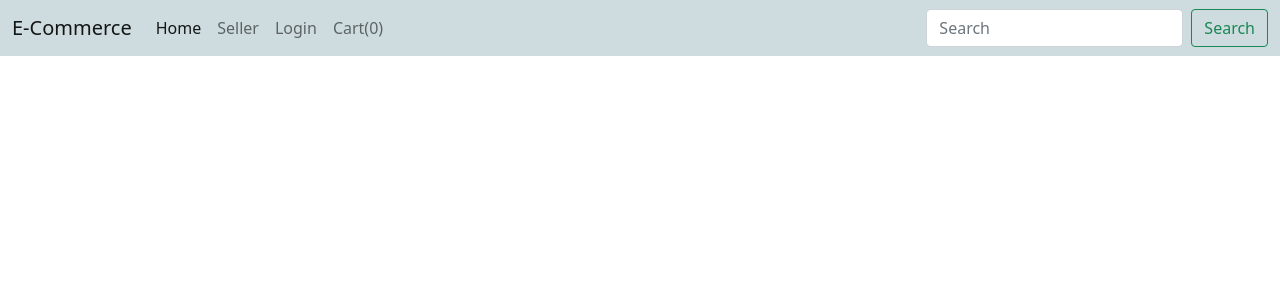
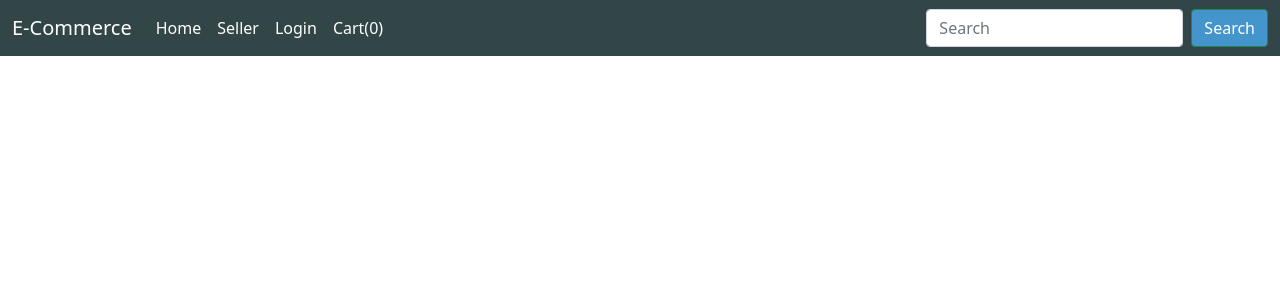
Before and after one commit to nileshmaurya879/Angular_E_Commerce, an Angular app: page / in a window 1280 px wide. Shown: the top 300 px of the page. Built offline with nearby package versions, Linux system fonts and the light colour scheme.

Commit message:
Added some details in README file

```diff
--- a/src/app/Component/header/header.component.html
+++ b/src/app/Component/header/header.component.html
@@ -1,27 +1,27 @@
-<nav class="navbar navbar-expand-lg navbar-light" style="background-color: rgb(206, 220, 223);">
+<nav class="navbar navbar-expand-lg navbar-light" style="background-color: rgb(50, 70, 71);">
     <div class="container-fluid">
       <button class="navbar-toggler" type="button" data-bs-toggle="collapse" data-bs-target="#navbarTogglerDemo03" aria-controls="navbarTogglerDemo03" aria-expanded="false" aria-label="Toggle navigation">
         <span class="navbar-toggler-icon"></span>
       </button>
-      <a class="navbar-brand" href="#">E-Commerce</a>
-      <div class="collapse navbar-collapse" id="navbarTogglerDemo03">
+      <a class="navbar-brand" href="#" style="color: white;">E-Commerce</a>
+      <div class="collapse navbar-collapse" id="navbarTogglerDemo03" style="color: white;">
         <ul class="navbar-nav me-auto mb-2 mb-lg-0">
-          <li class="nav-item">
-            <a class="nav-link active" aria-current="page" routerLink="home">Home</a>
+          <li class="nav-item" >
+            <a class="nav-link active" aria-current="page" routerLink="home" style="color: white;">Home</a>
           </li>
           <li class="nav-item">
-            <a class="nav-link" routerLink="seller-auth">Seller</a>
+            <a class="nav-link" routerLink="seller-auth" style="color: white;">Seller</a>
           </li>
           <li class="nav-item">
-            <a class="nav-link" href="#" tabindex="-1" aria-disabled="true">Login</a>
+            <a class="nav-link" href="#" tabindex="-1" aria-disabled="true" style="color: white;">Login</a>
           </li>
           <li class="nav-item">
-            <a class="nav-link" href="#" tabindex="-1" aria-disabled="true">Cart(0)</a>
+            <a class="nav-link" href="#" tabindex="-1" aria-disabled="true" style="color: white;">Cart(0)</a>
           </li>
         </ul>
-        <form class="d-flex l[3cls]">
+        <form class="d-flex">
           <input class="form-control me-2" type="search" placeholder="Search" aria-label="Search">
-          <button class="btn btn-outline-success" type="submit">Search</button>
+          <button class="btn btn-outline-success" type="submit"  style="background-color:rgb(68, 149, 204); color: white;">Search</button>
         </form>
       </div>
     </div>
```
Also changed, not shown: 1 other file (tests, documents, lock files or other folders).
